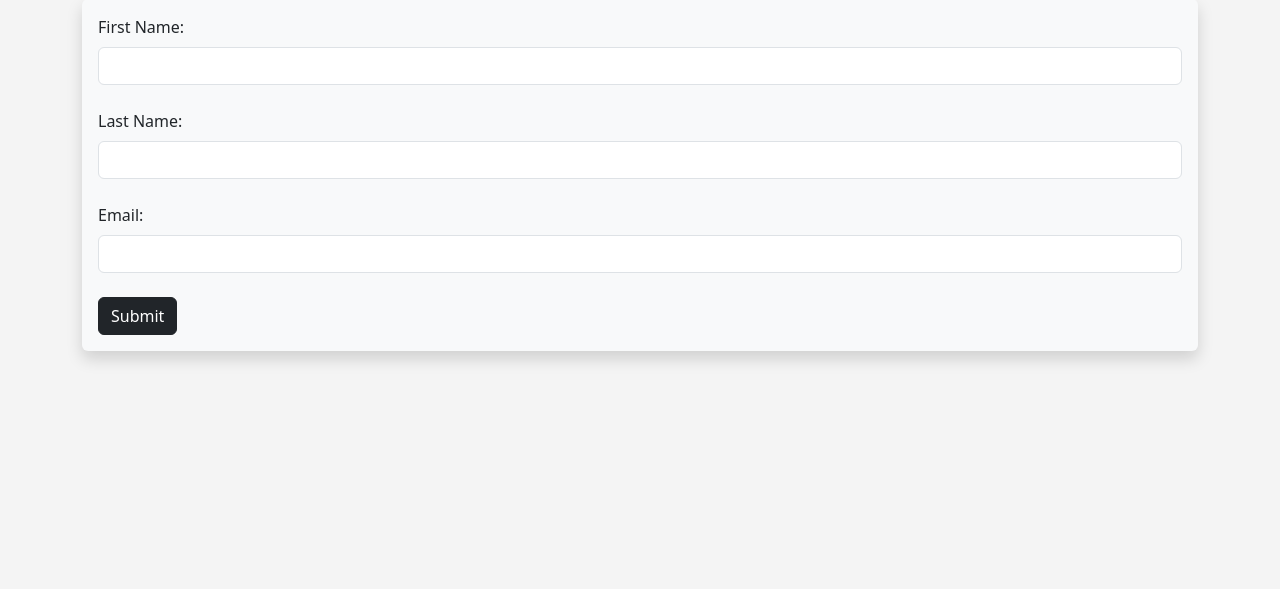
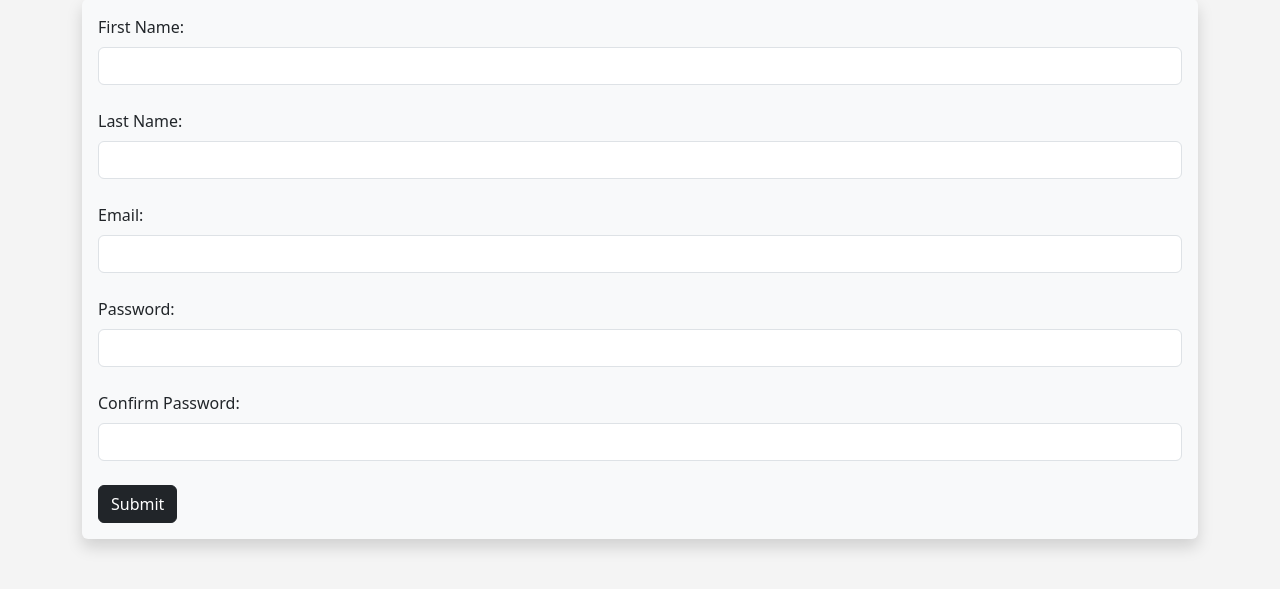
Before and after one commit to Thoredo/todo-list-app, a Flask app: page /register.html in a window 1280 px wide. Shown: the part 113-702 px from the top of the page. Run offline with Flask 3, Linux system fonts and the light colour scheme.

Commit message:
added passwords

```diff
--- a/app.py
+++ b/app.py
@@ -4,6 +4,7 @@ from forms.register_form import RegisterForm
 from dotenv import load_dotenv
 import os
 from database.users import Users, db
+from werkzeug.security import generate_password_hash, check_password_hash
 
 load_dotenv()
 
@@ -16,7 +17,7 @@ app.config["SQLALCHEMY_DATABASE_URI"] = (
 app.config["SECRET_KEY"] = os.getenv("SECRET_KEY")
 app.app_context().push()
 
-db.init_app(app)  # Initialize db with the Flask app
+db.init_app(app)
 migrate = Migrate(app, db)
 
 
@@ -37,11 +38,17 @@ def register():
         user = Users.query.filter_by(email=form.email.data).first()
         if user is None:
             full_name = form.first_name.data + " " + form.last_name.data
+            # Hash password
+            hashed_pw = generate_password_hash(
+                form.password_hash.data, method="pbkdf2:sha256"
+            )
+
             user = Users(
                 first_name=form.first_name.data,
                 last_name=form.last_name.data,
                 full_name=full_name,
                 email=form.email.data,
+                password_hash=hashed_pw,
             )
             db.session.add(user)
             db.session.commit()
@@ -49,14 +56,10 @@ def register():
         else:
             flash("Email adress already in use")
 
-        first_name = form.first_name.data
         form.first_name.data = ""
-
-        last_name = form.last_name.data
         form.last_name.data = ""
-
-        email = form.email.data
         form.email.data = ""
+        form.password_hash.data = ""
 
     our_users = Users.query.order_by(Users.date_added)
     return render_template(
--- a/forms/register_form.py
+++ b/forms/register_form.py
@@ -1,10 +1,18 @@
 from flask_wtf import FlaskForm
-from wtforms import StringField, SubmitField, EmailField
-from wtforms.validators import DataRequired, Email
+from wtforms import StringField, SubmitField, EmailField, PasswordField
+from wtforms.validators import DataRequired, Email, EqualTo, Length
 
 
 class RegisterForm(FlaskForm):
     first_name = StringField("First Name:", validators=[DataRequired()])
     last_name = StringField("Last Name:", validators=[DataRequired()])
     email = EmailField("Email:", validators=[DataRequired(), Email()])
+    password_hash = PasswordField(
+        "Password:",
+        validators=[
+            DataRequired(),
+            EqualTo("password_hash2", message="Passwords Must Match!"),
+        ],
+    )
+    password_hash2 = PasswordField("Confirm Password:", validators=[DataRequired()])
     submit = SubmitField("Submit")
--- a/templates/register.html
+++ b/templates/register.html
@@ -27,6 +27,12 @@
         {{ form.email.label(class="form-label") }}
         {{ form.email(class="form-control") }}
         <br>
+        {{ form.password_hash.label(class="form-label") }}
+        {{ form.password_hash(class="form-control") }}
+        <br>
+        {{ form.password_hash2.label(class="form-label") }}
+        {{ form.password_hash2(class="form-control") }}
+        <br>
         {{ form.submit(class="btn btn-dark") }}
     </form>
 </div>
```
Also changed, not shown: database/users.py (+7 -0 lines).
